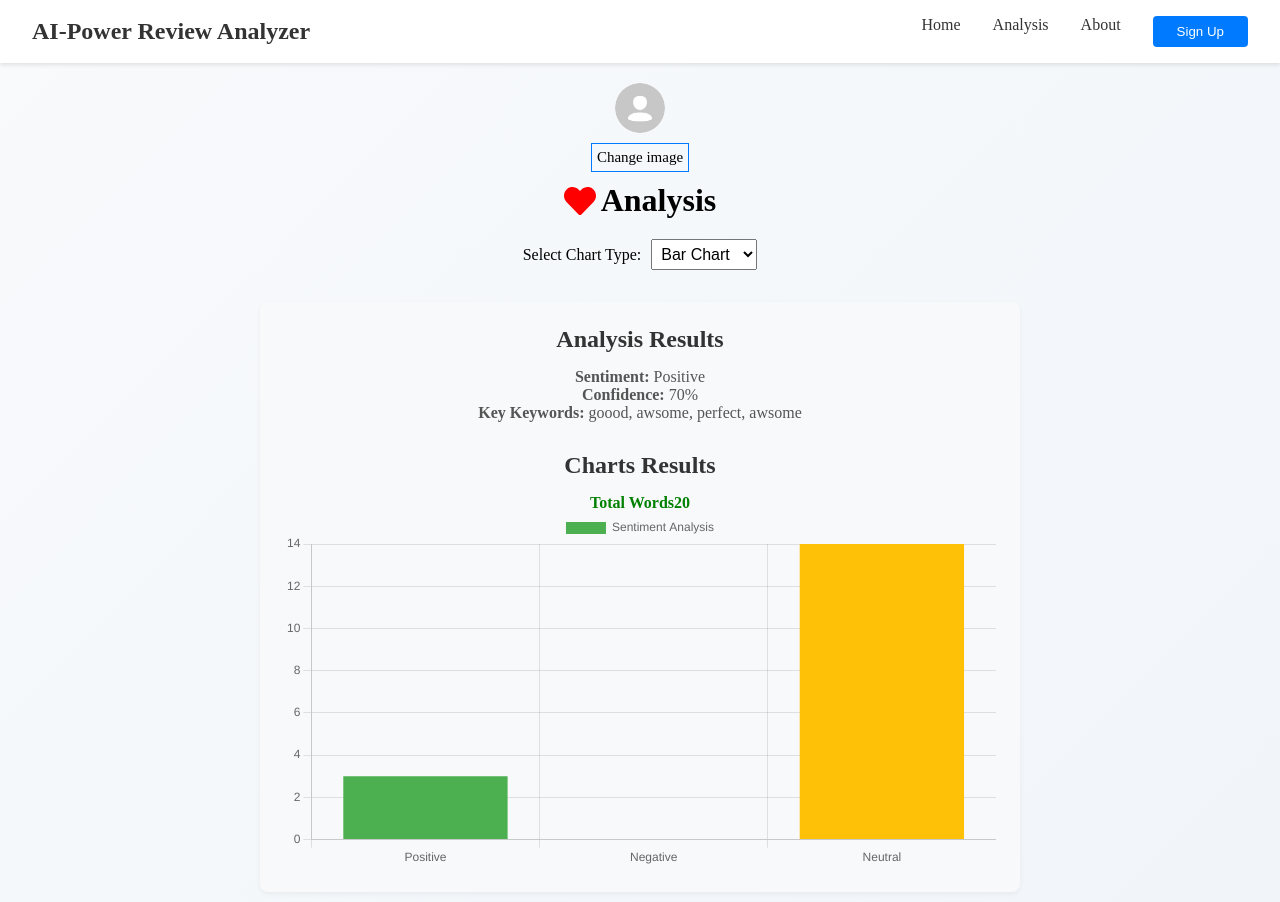
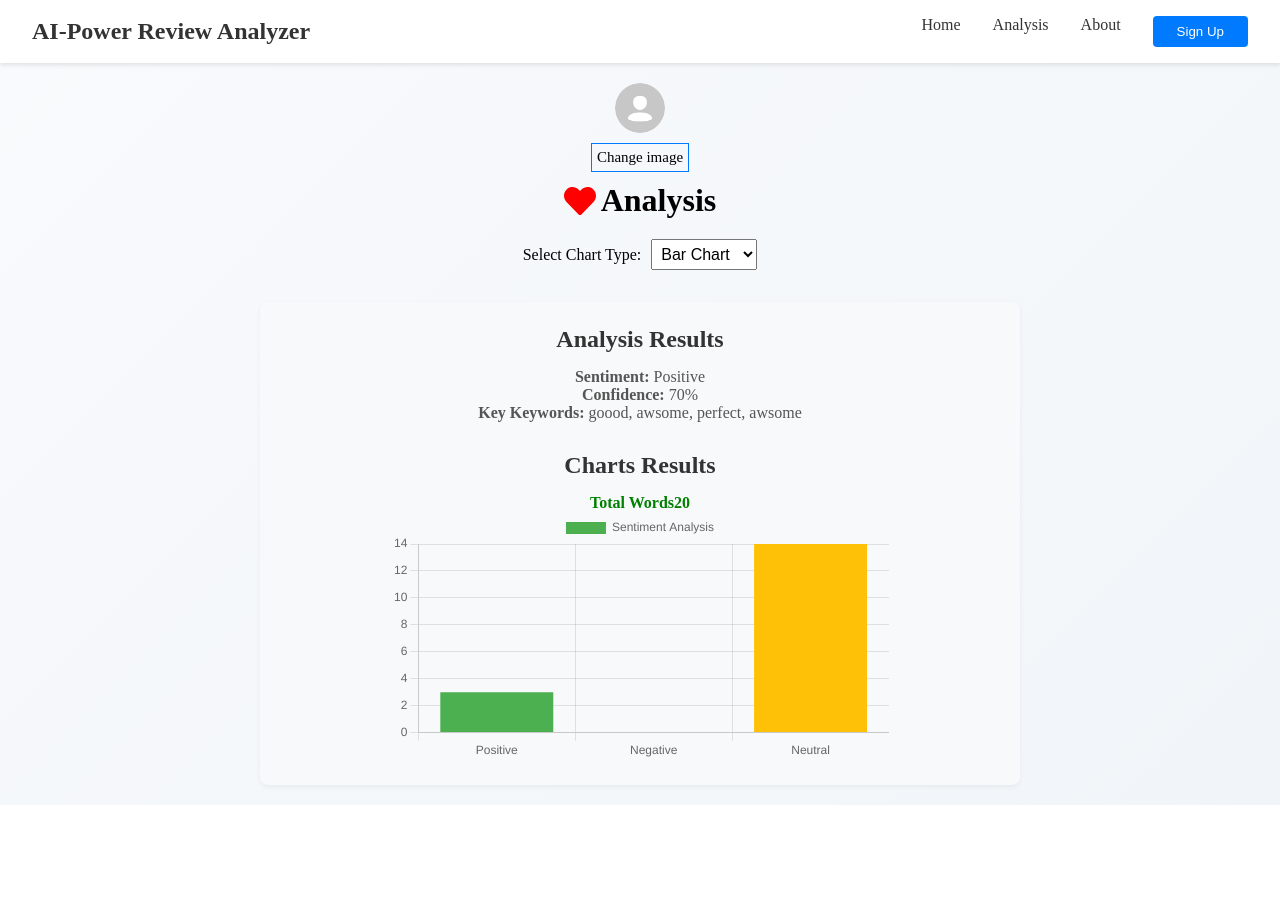
Before and after one commit to Empire688682/AI-Power-product-review, a Next.js app in the folder ai-power-product-review/: page /userAnalysis in a window 1280 px wide. Shown: the top 902 px of the page. After the commit the page ends 805 px from the top, so only its background shows below. Built offline with nearby package versions, Linux system fonts and the light colour scheme.

Commit message:
Sentiment

```diff
--- a/ai-power-product-review/src/app/userAnalysis/UserAnalysis.module.css
+++ b/ai-power-product-review/src/app/userAnalysis/UserAnalysis.module.css
@@ -65,8 +65,19 @@
 }
 
 .chartCards {
-  height: 100%;
+  height: 60%;
+  display: flex;
+  flex-direction: column;
+  align-items: center;
+  justify-content: center;
 }
+
+.chartCard{
+  width: 70%;
+  max-width: 500px;
+  height: 70%;
+}
+
 .resultsArea {
   margin-top: 2rem;
   padding: 1.5rem;
```
